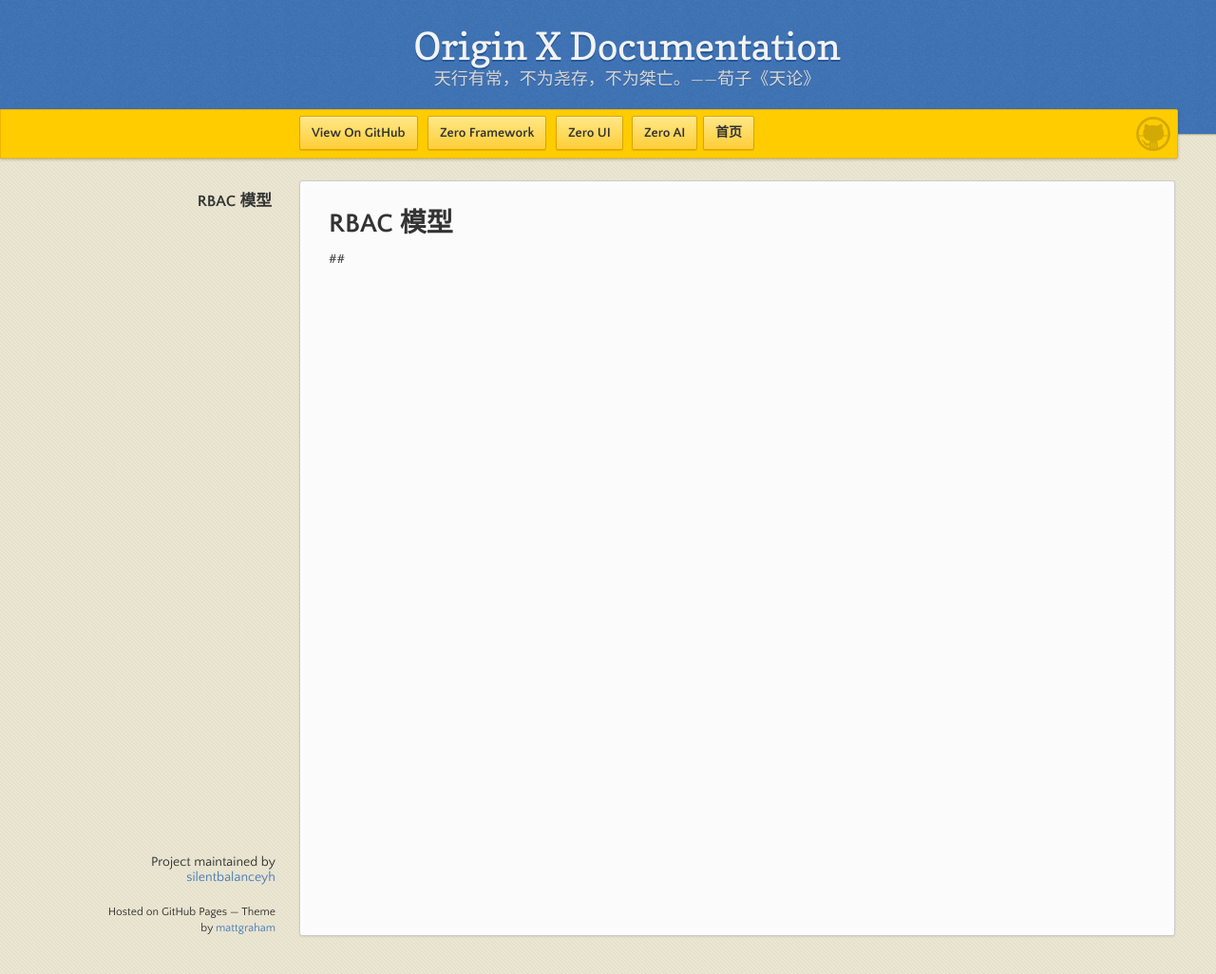
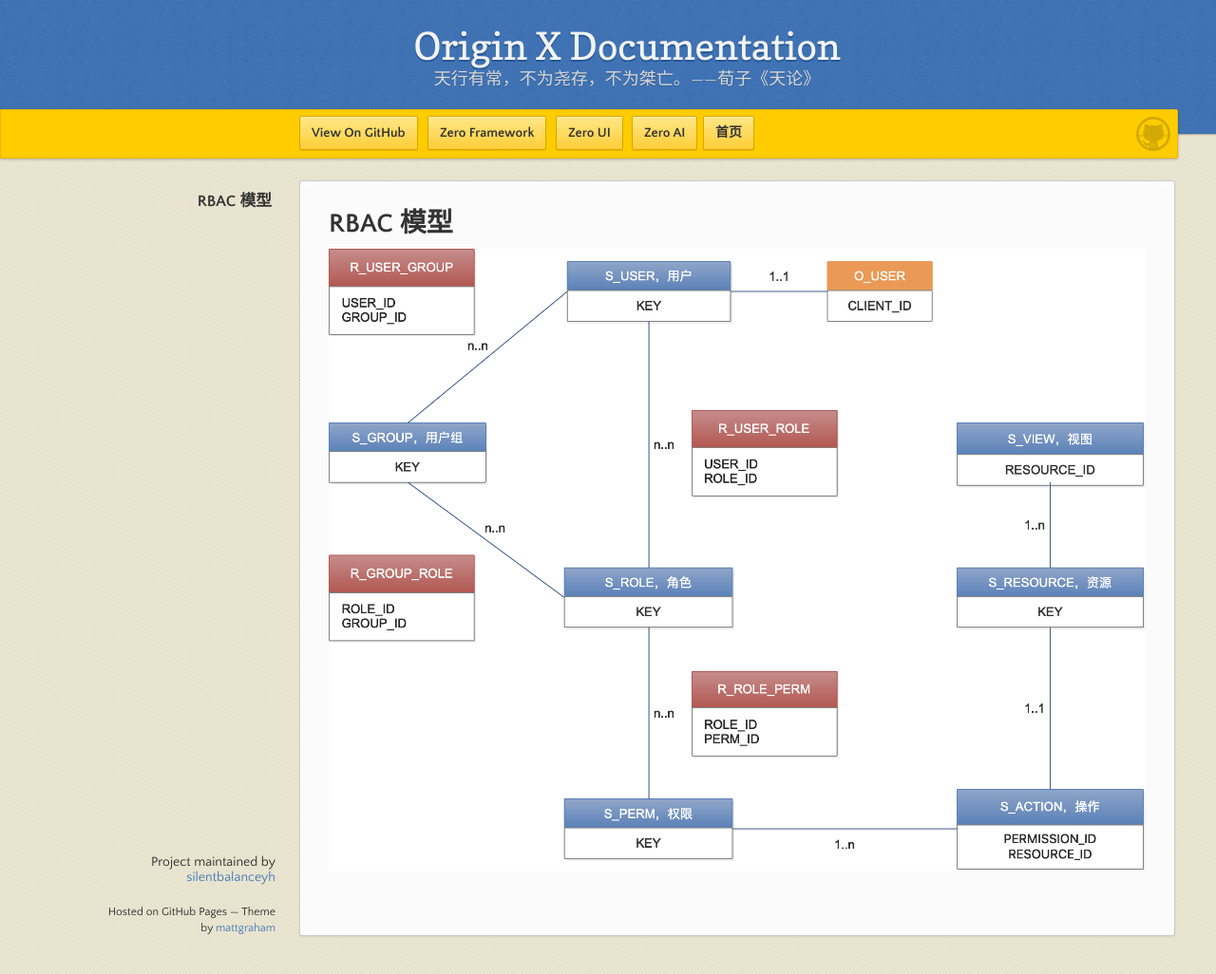
Before and after one commit to silentbalanceyh/mi-kb, a Jekyll site: the page built from origin-x-engine/quan-xian-jiao-cheng/os-002-rbacmo-xing.md, in a window 1280 px wide and 1026 px high. Shown: the whole window at 95% size. Built offline with Jekyll 4.4.1, drawn with Linux system fonts in a browser that asks for light colours; our own code applies the rules of GitHub Pages for plain Markdown files.

Commit message:
Updates origin-x-engine/quan-xian-jiao-cheng/os-002-rbacmo-xing.md
Auto commit by GitBook Editor

```diff
--- a/origin-x-engine/quan-xian-jiao-cheng/os-002-rbacmo-xing.md
+++ b/origin-x-engine/quan-xian-jiao-cheng/os-002-rbacmo-xing.md
@@ -1,3 +1,3 @@
 # RBAC 模型
 
-##
+## ![](/assets/images/os/001-1.png)
```
Also changed, not shown: assets/images/os/001-1.png (added).
